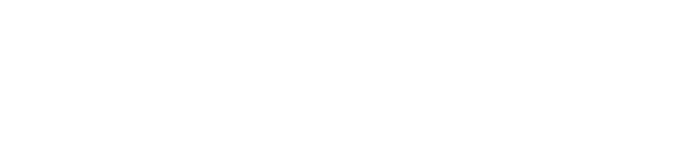
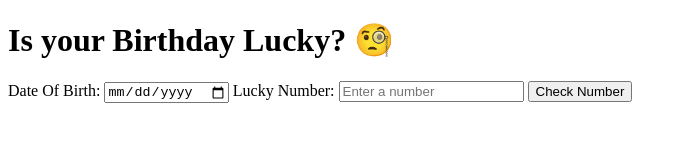
Before and after one commit to Deepak-1373/IsYourBirthdayLucky-Neog, a plain HTML site: page index.html in a window 1280 px wide. Shown: the whole page, without its empty margins (0-686 px from the left). Drawn offline with Linux system fonts and the light colour scheme.

Commit message:
Feature: Add Form

```diff
--- a/index.html
+++ b/index.html
@@ -7,5 +7,15 @@
     <link rel="stylesheet" href="style.css" />
     <title>Is your Birthday Lucky?</title>
   </head>
-  <body></body>
+  <body>
+    <h1 class="header">Is your Birthday Lucky? 🧐</h1>
+    <main class="container">
+      <label for="date-of-birth">Date Of Birth:</label>
+      <input type="date" id="date-of-birth" />
+      <label for="lucky-number">Lucky Number:</label>
+      <input type="number" id="lucky-number" placeholder="Enter a number" />
+      <button id="calculate-number">Check Number</button>
+      <p id="output-container"></p>
+    </main>
+  </body>
 </html>
```
